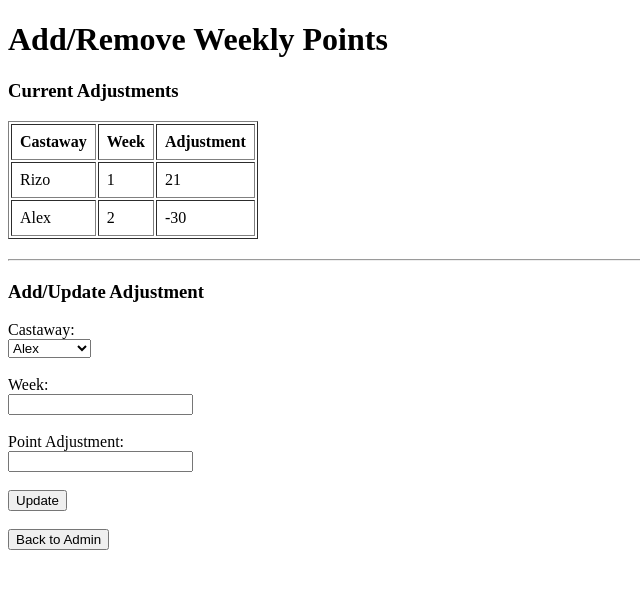
After one commit to djuca09/survivor-fantasy, a Flask app: page /edit_castaways in a window 1280 px wide. The commit adds this page. Shown: the top 589 px of the page, without its empty margins (0-640 px from the left). Run offline with Flask 3, Linux system fonts and the light colour scheme; the visitor is signed in with stand-in values (Sample User, id 1).

Commit message:
s50 changes, manual point adjustment and week 3 pickups

```diff
--- a/app.py
+++ b/app.py
@@ -4,6 +4,7 @@ import json
 import os
 from src.make_players import make_players
 from src.league_data import build_league_data
+from src.manual_points import save_manual_points
 
 app = Flask(__name__)
 
@@ -70,7 +71,11 @@ def edit_players():
     if not session.get('admin_authenticated'):
         flash('Please log in to access admin page.')
         return redirect('/admin_login')
-    return render_template('edit_players.html', players=players , castaway_names = castaway_names)
+    return render_template('edit_players.html', players=players, castaway_names=castaway_names, season=season)
+
+@app.route('/create_player', methods=['GET'])
+def create_player():
+    return render_template('create_player.html', castaway_names=castaway_names, season=season)
 
 @app.route('/delete_player', methods=['POST'])
 def delete_player():
@@ -83,10 +88,6 @@ def delete_player():
     write_players_file(new_players)
 
     return redirect('/edit_players')
-
-@app.route('/create_player', methods=['GET'])
-def create_player():
-    return render_template('create_player.html', castaway_names=castaway_names)
 
 @app.route('/submit_player', methods=['POST'])
 def submit_player():
@@ -103,6 +104,8 @@ def submit_player():
     merge_pickup = request.form.get('merge_pick') or None
     merge_drop = request.form.get('merge_drop') or None
     merge_week = request.form.get('merge_week') or None
+    tribe_picks = request.form.getlist('tribe_picks')
+    tribe_picks = tribe_picks if tribe_picks else None
 
     #Prepare a dict version of the player for JSON
     player_data = {
@@ -118,6 +121,8 @@ def submit_player():
         player_data["merge_drop"] = merge_drop
     if merge_week:
         player_data["merge_week"] = int(merge_week)
+    if tribe_picks:
+        player_data["tribe_picks"] = tribe_picks
 
     #load file, add player, and save
     new_players = load_players_file()
@@ -195,6 +200,35 @@ def edit_merge_drop():
     flash(f"Merge drop updated!", category=f"{player_name} drop")
     return redirect('/edit_players')
 
+@app.route('/edit_castaways')
+def edit_castaways():
+    if not session.get('admin_authenticated'):
+        flash('Please log in to access admin page.')
+        return redirect('/admin_login')
+
+    manual_path = f"data/s{season}/s{season}_manual_points.json"
+    if os.path.exists(manual_path):
+        with open(manual_path, "r") as f:
+            manual_points = json.load(f)
+    else:
+        manual_points = {}
+
+    return render_template('edit_castaways.html', castaway_names=castaway_names, manual_points=manual_points)
+
+@app.route('/save_manual_points', methods=['POST'])
+def save_manual_points_route():
+    if not session.get('admin_authenticated'):
+        return redirect('/admin_login')
+
+    castaway_name = request.form.get('castaway_name')
+    week = int(request.form.get('week'))
+    delta = int(request.form.get('delta'))
+
+    save_manual_points(season, castaway_name, week, delta)
+
+    flash(f"Updated!", category="manual_points")
+    return redirect('/edit_castaways')
+
 @app.route('/admin_login', methods=['GET', 'POST'])
 def admin_login():
 
--- /dev/null
+++ b/data/s49/s49_manual_points.json
@@ -0,0 +1,8 @@
+{
+  "Rizo": {
+    "1": 21
+  },
+  "Alex": {
+    "2": -30
+  }
+}
--- /dev/null
+++ b/data/s49/s49_players.json
@@ -0,0 +1,9 @@
+[
+  {
+    "name": "Juca",
+    "castaway_names": [
+      "Kristina"
+    ],
+    "winner_pick": "Alex"
+  }
+]
--- a/data/site_settings.json
+++ b/data/site_settings.json
@@ -1,5 +1,5 @@
 {
-  "season": "48",
-  "points_url": "https://www.globaltv.com/survivor-48-fantasy-tribe/#results",
+  "season": "49",
+  "points_url": "https://www.globaltv.com/survivor-49-fantasy-tribe/",
   "merge_week": 6
 }
--- a/src/make_players.py
+++ b/src/make_players.py
@@ -17,7 +17,8 @@ def make_players(season_num: int , merge_week : int) -> list[Player]:
             winner_pick=p.get("winner_pick"),
             merge_pickup=p.get("merge_pickup"),
             merge_drop=p.get("merge_drop"),
-            merge_week= merge_week
+            merge_week= merge_week,
+            tribe_picks=p.get("tribe_picks")  # returns None if not present, so old seasons unaffected
         )
         players.append(player)
 
--- a/templates/admin.html
+++ b/templates/admin.html
@@ -30,6 +30,11 @@
     <form action="/edit_players">
         <button type="submit" style="font-size: 18px; padding: 10px 20px;">Edit Players</button>
     </form>
+
+    <form action="/edit_castaways">
+    <button type="submit" style="font-size: 18px; padding: 10px 20px;">Edit Castaways</button>
+    </form>
+
   </div>
 </body>
 </html>
--- /dev/null
+++ b/templates/edit_castaways.html
@@ -0,0 +1,67 @@
+<!DOCTYPE html>
+<html>
+<head>
+  <title>Edit Castaways</title>
+</head>
+<body>
+  <h1>Add/Remove Weekly Points</h1>
+
+  <h3>Current Adjustments</h3>
+  {% if manual_points %}
+    <table border="1" cellpadding="8">
+      <tr>
+        <th>Castaway</th>
+        <th>Week</th>
+        <th>Adjustment</th>
+      </tr>
+      {% for castaway, weeks in manual_points.items() %}
+        {% for week, delta in weeks.items() %}
+          <tr>
+            <td>{{ castaway }}</td>
+            <td>{{ week }}</td>
+            <td>{{ delta }}</td>
+          </tr>
+        {% endfor %}
+      {% endfor %}
+    </table>
+  {% else %}
+    <p>No adjustments yet.</p>
+  {% endif %}
+
+  <hr style="margin: 20px 0;">
+
+  <h3>Add/Update Adjustment</h3>
+  <form method="POST" action="/save_manual_points">
+    <label>Castaway:</label><br>
+    <select name="castaway_name">
+      {% for name in castaway_names %}
+        <option value="{{ name }}">{{ name }}</option>
+      {% endfor %}
+    </select><br><br>
+
+    <label>Week:</label><br>
+    <input type="number" name="week" min="1"><br><br>
+
+    <label>Point Adjustment:</label><br>
+    <input type="number" name="delta"><br><br>
+
+    <button type="submit">Update</button>
+
+    {% with messages = get_flashed_messages(with_categories=true) %}
+      {% if messages %}
+        {% for category, msg in messages %}
+          {% if category == 'manual_points' %}
+            <span style="color: green; margin-left: 10px;">{{ msg }}</span>
+          {% endif %}
+        {% endfor %}
+      {% endif %}
+    {% endwith %}
+  </form>
+
+  <br>
+  <form action="/admin">
+    <button type="submit">Back to Admin</button>
+  </form>
+
+</body>
+</html>
--- a/templates/edit_players.html
+++ b/templates/edit_players.html
@@ -11,6 +11,9 @@
       <strong>{{ player.name() }}</strong><br>
       Castaways: {{ player.castaways() | join(', ') }}<br>
       Winner Pick: {{ player.winner_pick() }}<br>
+      {% if season|int == 50 and player.tribe_picks() %}
+        Week 3 Additions: {{ player.tribe_picks() | join(', ') }}<br>
+      {% endif %}
 
         <form method="POST" action="/edit_merge_pickup">
         <label><em>Merge Pick:</em></label>
```
Also changed, not shown: data/s48/s48_manual_points.json (added, +8 -0 lines), data/s50/s50_players.json (added, +24 -0 lines), src/make_castaways.py (+14 -0 lines), src/manual_points.py (added, +22 -0 lines), src/player.py (+11 -2 lines), templates/create_player.html (+22 -1 lines).
